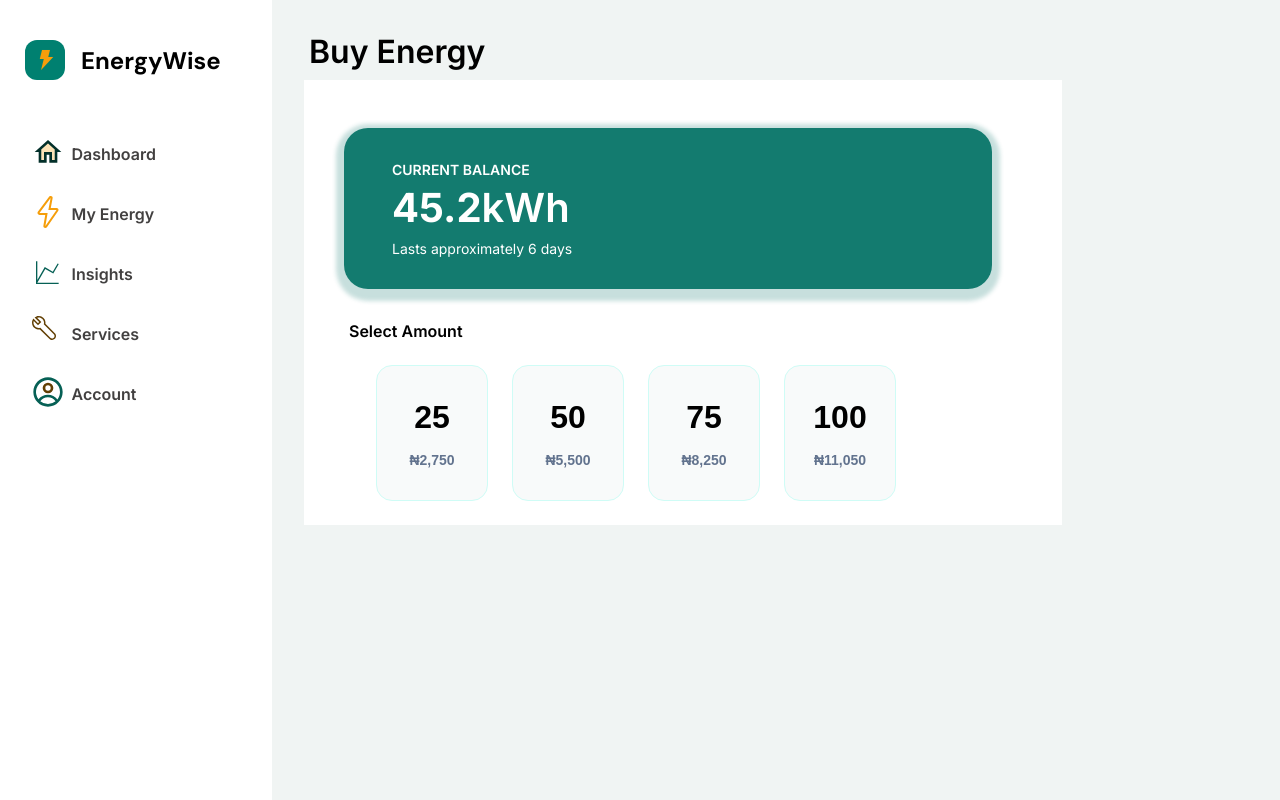
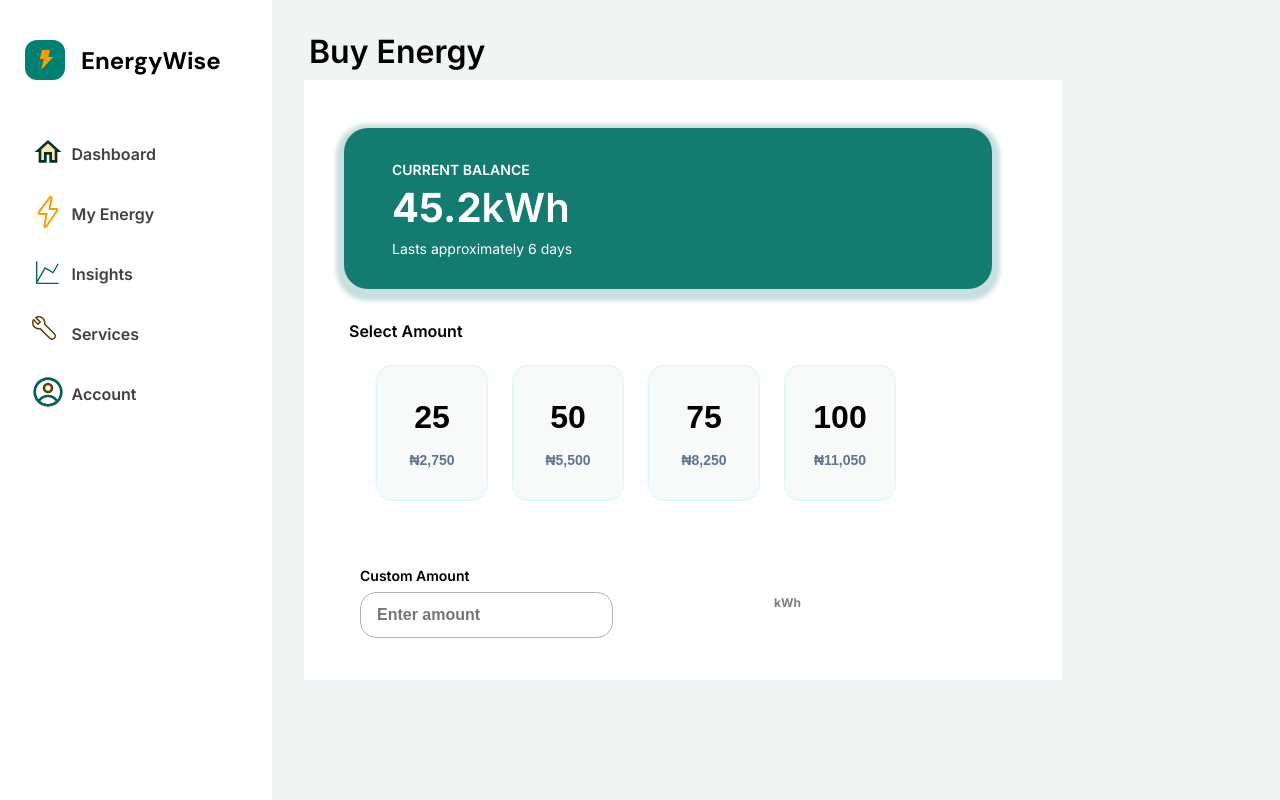
Before and after one commit to WTF-CapstoneProject-Team41/EnergyWise-frontend, a React (Vite) app: page /buy-energy in a window 1280 px wide. Built offline with nearby package versions, Linux system fonts and the light colour scheme; no server answers.

Commit message:
added custom input

```diff
--- a/src/components/shared/BuyEnergyForm.jsx
+++ b/src/components/shared/BuyEnergyForm.jsx
@@ -71,6 +71,29 @@ function BuyEnergyForm({ variant }) {
             ))}
           </div>
         </div>
+        {/* custom amount */}
+        <div className={styles.customSection}>
+          <div className={styles.subSection}>
+            <p className={styles.customLabel}>Custom Amount</p>
+            <div className={styles.customInputRow}>
+              <input
+                type="number"
+                min="1"
+                placeholder="Enter amount"
+                value={customKwh}
+                onChange={handleCustomChange}
+                className={styles.customInput}
+              />
+            </div>
+            {activeKwh > 0 && (
+              <p className={styles.customHint}>
+                Approximately <strong>{formatNaira(totalAmount)}</strong> at ₦
+                {rate}/kWh
+              </p>
+            )}
+          </div>
+          <span className={styles.customUnit}>kWh</span>
+        </div>
       </div>
     </div>
   );
--- a/src/components/shared/BuyEnergyForm.module.css
+++ b/src/components/shared/BuyEnergyForm.module.css
@@ -9,7 +9,7 @@
 .form {
   display: flex;
   flex-direction: column;
-  gap: 32px;
+  /* gap: 32px; */
   width: 758px;
   background: #fff;
   font-family: var(--font-body);
@@ -22,7 +22,7 @@
   padding: 33px 359px 32px 48px;
   color: #ffffff;
   box-shadow: 0 4px 4px 8px rgba(19, 123, 111, 0.24);
-  margin: 48px 70px 0 40px;
+  margin: 48px 70px 32px 40px;
 }
 
 .balanceCardLabel {
@@ -62,7 +62,7 @@
   display: grid;
   grid-template-columns: repeat(4, 1fr);
   gap: 24px;
-  width: 520px;
+  max-width: 520px;
   margin-left: 72px;
   margin-bottom: 24px;
 }
@@ -112,3 +112,67 @@
     grid-template-columns: repeat(2, 1fr);
   }
 }
+
+/* -- Custom amount -- */
+.customSection {
+  display: flex;
+  gap: 72px;
+  padding: 0 16px;
+  align-items: center;
+  width: 509px;
+  height: 155px;
+  margin-left: 40px;
+}
+.subSection {
+  display: flex;
+  width: 342px;
+  flex-direction: column;
+  align-items: flex-start;
+  gap: 8px;
+  flex-shrink: 0;
+}
+
+.customLabel {
+  font-size: 14px;
+  font-weight: 600;
+  color: #000;
+}
+
+.customInputRow {
+  display: flex;
+  align-items: center;
+  gap: 12px;
+}
+
+.customInput {
+  flex: 1;
+  padding: 12px 16px;
+  border: 1px solid #b7b1ac;
+  border-radius: 16px;
+  font-size: 16px;
+  font-weight: 700;
+  line-height: 120%;
+  color: #000;
+  outline: none;
+  transition: border-color 0.15s;
+}
+
+.customInput:focus {
+  border-color: #1a7a5e;
+}
+
+.customUnit {
+  font-size: 12px;
+  color: #817e7e;
+  font-weight: 700;
+}
+
+.customHint {
+  font-size: 12px;
+  color: #b7b1ac;
+}
+
+.customHint strong {
+  color: var(--primary-color);
+  font-weight: 700;
+}
```
